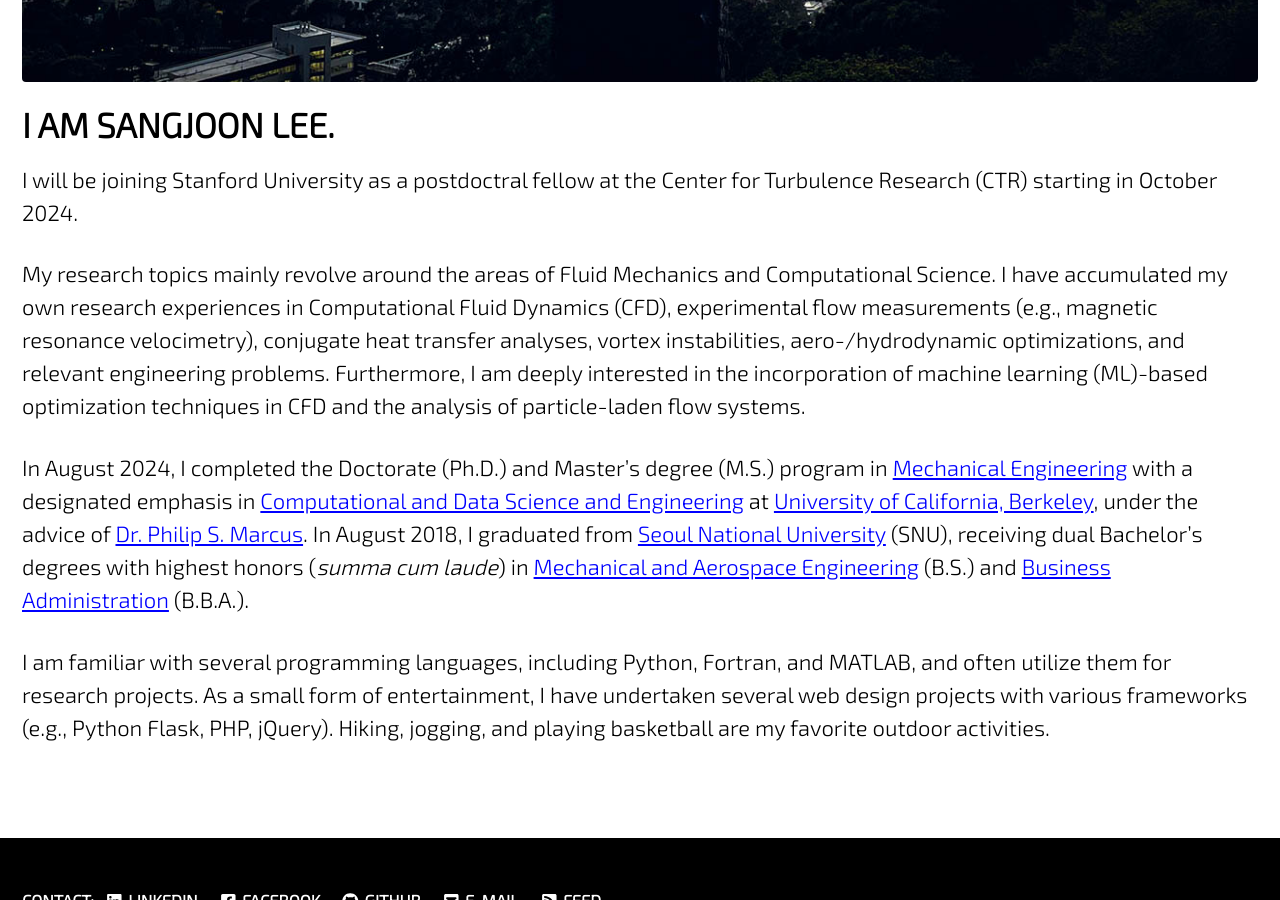
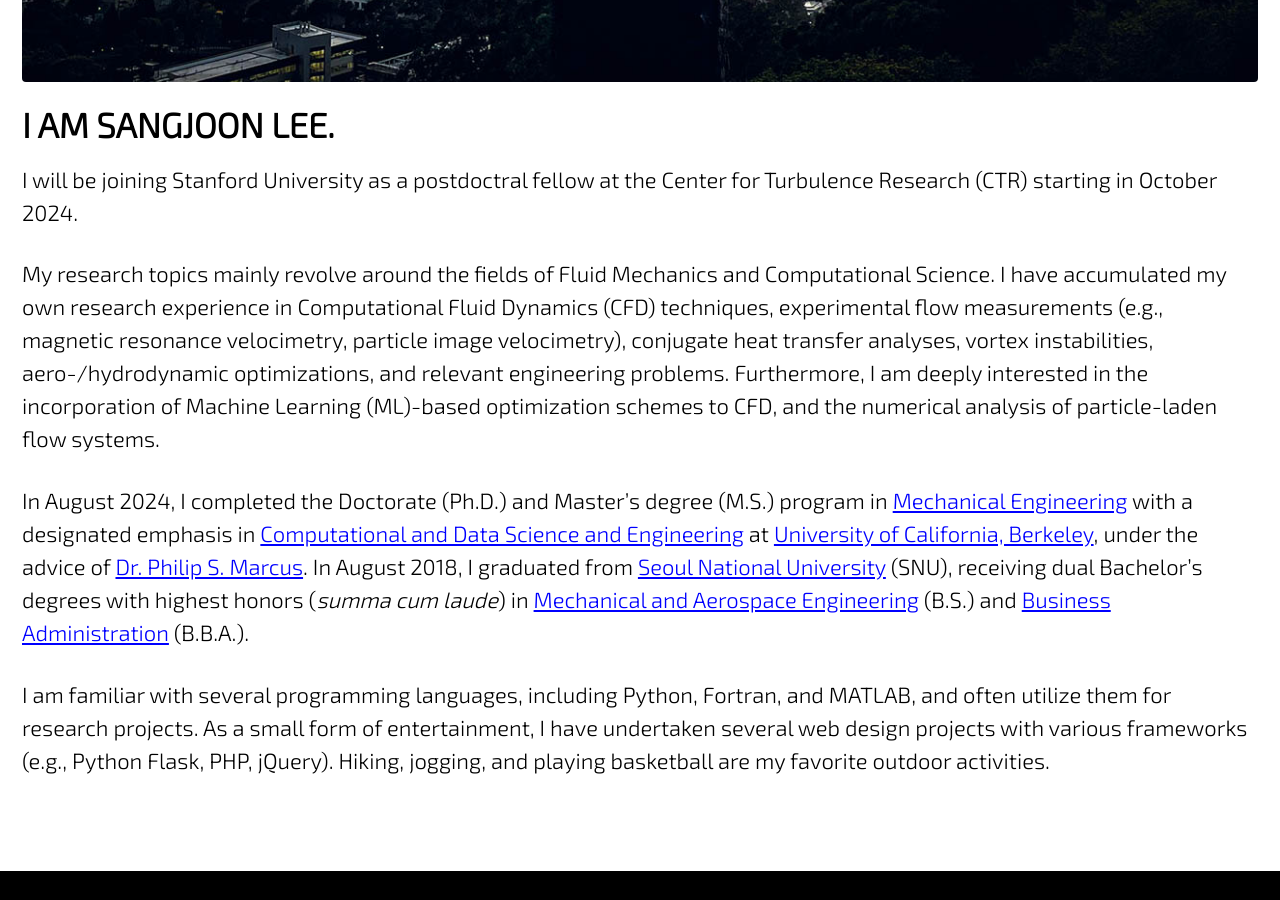
Before and after one commit to jun9303/jun9303.github.io, a Jekyll site: the page built from index.md, in a window 1280 px wide and 900 px high, scrolled down 1139 px. Built offline with Jekyll 4.4.1, drawn with Linux system fonts in a browser that asks for light colours; cached includes are drawn as plain includes; nearby versions of some CDN libraries.

Commit message:
Profile Updated 071324

```diff
--- a/index.md
+++ b/index.md
@@ -17,7 +17,7 @@ intro:
 
 I will be joining Stanford University as a postdoctral fellow at the Center for Turbulence Research (CTR) starting in October 2024.
 
-My research topics mainly revolve around the areas of Fluid Mechanics and Computational Science. I have accumulated my own research experiences in Computational Fluid Dynamics (CFD), experimental flow measurements (e.g., magnetic resonance velocimetry), conjugate heat transfer analyses, vortex instabilities, aero-/hydrodynamic optimizations, and relevant engineering problems. Furthermore, I am deeply interested in the incorporation of machine learning (ML)-based optimization techniques in CFD and the analysis of particle-laden flow systems.
+My research topics mainly revolve around the fields of Fluid Mechanics and Computational Science. I have accumulated my own research experience in Computational Fluid Dynamics (CFD) techniques, experimental flow measurements (e.g., magnetic resonance velocimetry, particle image velocimetry), conjugate heat transfer analyses, vortex instabilities, aero-/hydrodynamic optimizations, and relevant engineering problems. Furthermore, I am deeply interested in the incorporation of Machine Learning (ML)-based optimization schemes to CFD, and the numerical analysis of particle-laden flow systems.
 
 In August 2024, I completed the Doctorate (Ph.D.) and Master's degree (M.S.) program in [Mechanical Engineering](https://me.berkeley.edu/) with a designated emphasis in [Computational and Data Science and Engineering](https://data.berkeley.edu/decdse/) at [University of California, Berkeley](https://www.berkeley.edu/), under the advice of [Dr. Philip S. Marcus](https://me.berkeley.edu/people/philip-s-marcus/). In August 2018, I graduated from [Seoul National University](https://useoul.edu/) (SNU), receiving dual Bachelor's degrees with highest honors (*summa cum laude*) in [Mechanical and Aerospace Engineering](http://me.snu.ac.kr/en) (B.S.) and [Business Administration](http://cba.snu.ac.kr/en) (B.B.A.).
 
```
